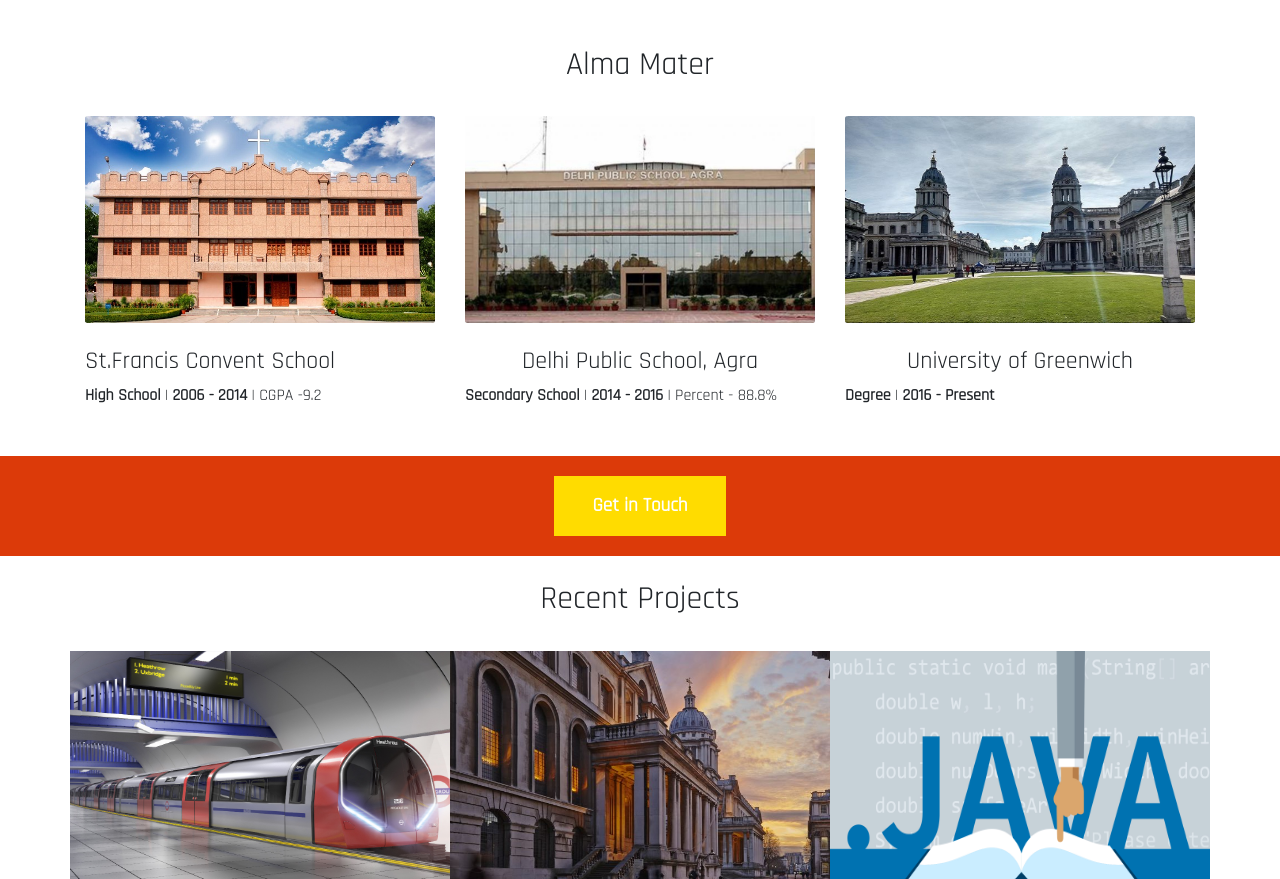
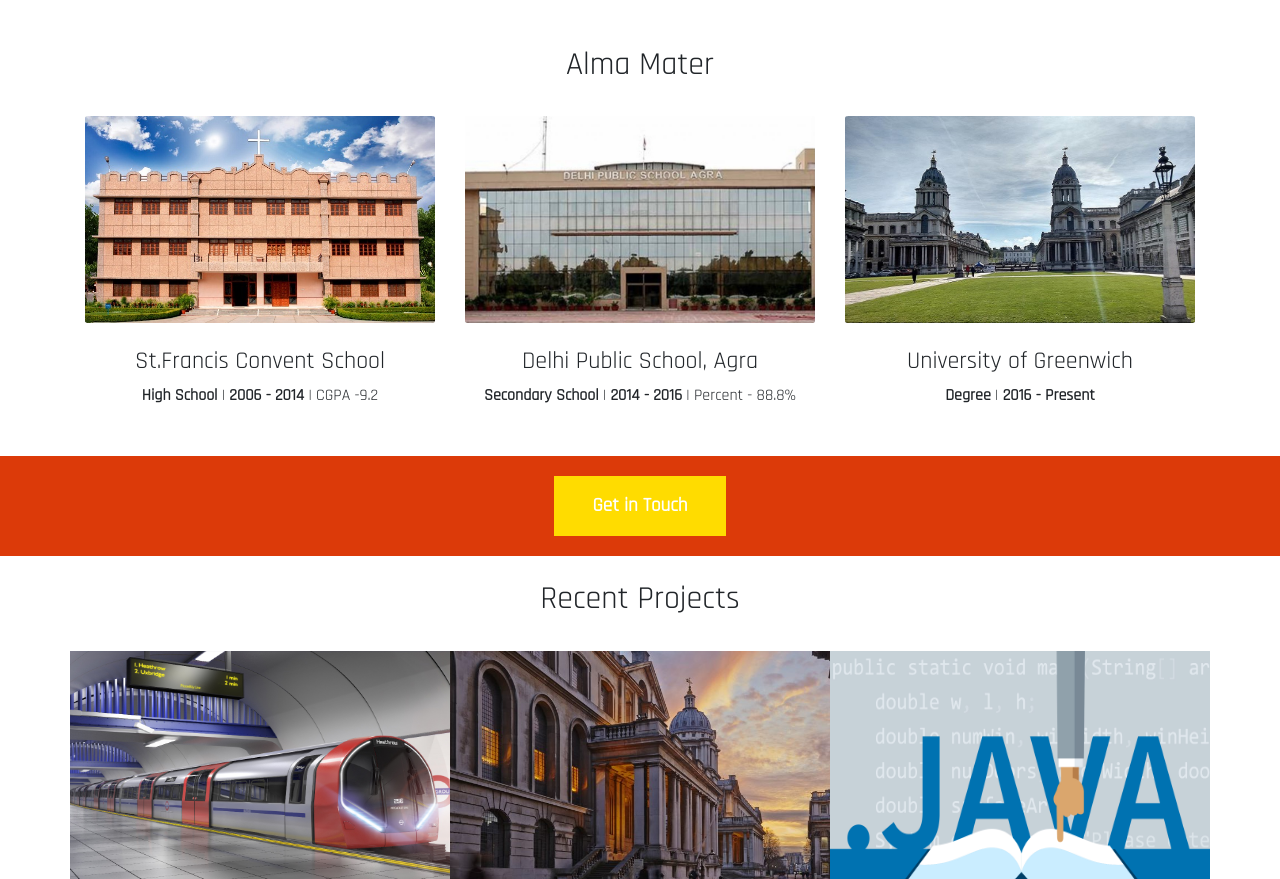
Before and after one commit to ankur108/ankur108.github.io, a plain HTML site: page index.html in a window 1280 px wide. Shown: the part 3228-4107 px from the top of the page. Drawn offline with nearby package versions, Linux system fonts and the light colour scheme; a script that the page names is missing.

Commit message:
Update Website

```diff
--- a/CSS/style.css
+++ b/CSS/style.css
@@ -191,7 +191,10 @@ nav a{
 #almamater img{
   border-radius: 1%;
 }
-
+.projects img{
+  margin:0;
+  height: auto;
+}
 /*-----------------Connect----------*/
 
 #connect{
--- a/index.html
+++ b/index.html
@@ -280,7 +280,7 @@ html, body {
 			<br/>
 			<div class="row">
 				<div class="col-12 col-md-4 ">
-					<div class="projects">
+					<div class="projects text-center">
 						<img class="img-fluid" src="francis.jpg" alt="St. Francis Convent School">
 						<br/><br/>
 						<h4 class="display-6"> St.Francis Convent School</h4>
@@ -288,7 +288,7 @@ html, body {
 					</div>
 				</div>
 				<div class="col-12 col-md-4 ">
-					<div class="projects">
+					<div class="projects text-center">
 						<img class="img-fluid" src="dps.jpeg" alt="Delhi Public School">
 						<br/><br/>
 						<h4 class="display-6 text-center"> Delhi Public School, Agra</h4>
@@ -296,7 +296,7 @@ html, body {
 					</div>
 				</div>
 				<div class="col-12 col-md-4 ">
-					<div class="projects">
+					<div class="projects text-center">
 						<img class="img-fluid" src="greenwich.jpg" alt="University of Greenwich">
 						<br/><br/>
 						<h4 class="display-6 text-center"> University of Greenwich</h4>
```
